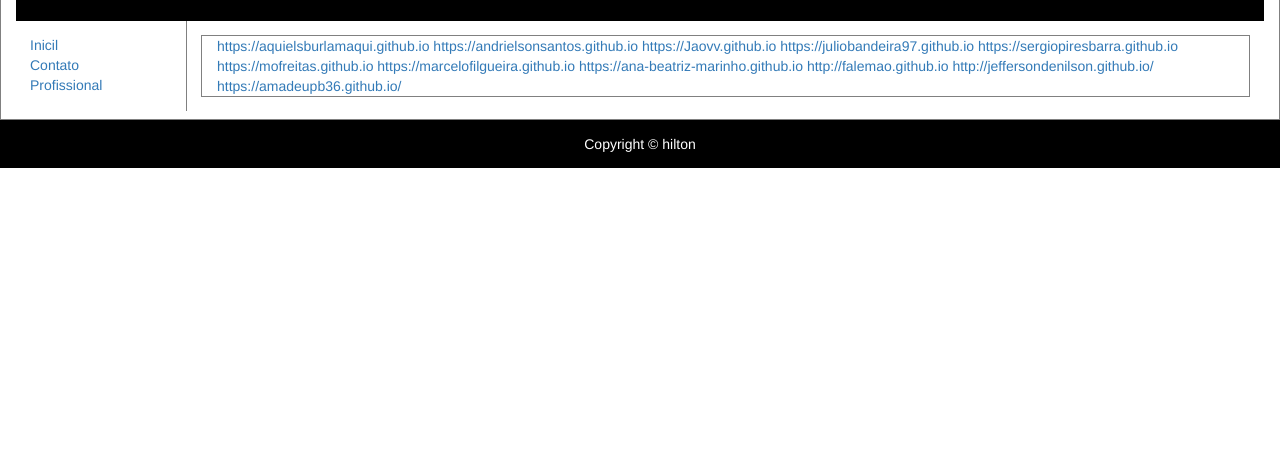
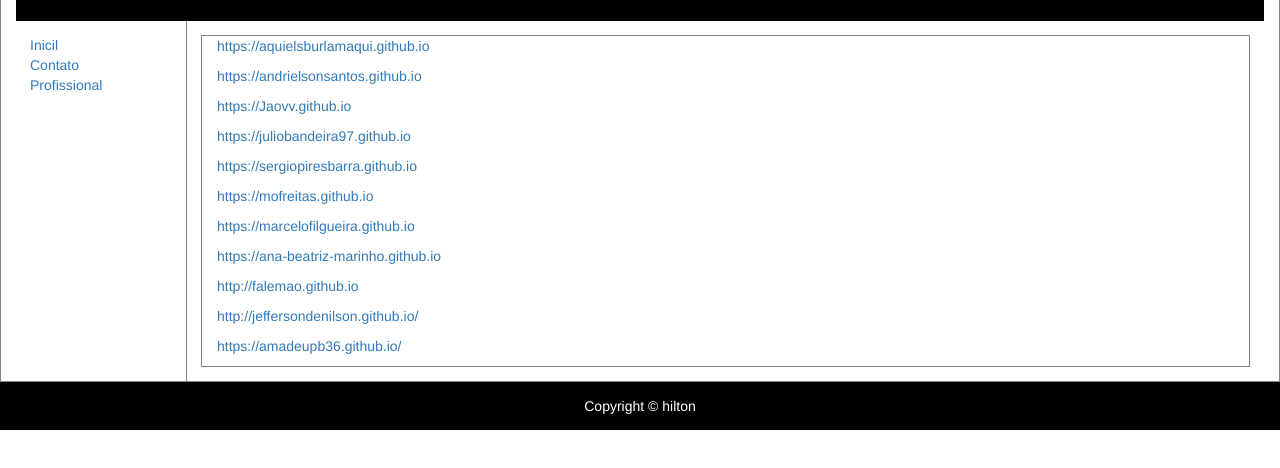
Before and after one commit to hiltonjr/hiltonjr.github.io, a plain HTML site: page Link.html in a window 1280 px wide. Shown: the part 78-546 px from the top of the page. Drawn offline with nearby package versions, Linux system fonts and the light colour scheme.

```diff
--- a/Link.html
+++ b/Link.html
@@ -61,17 +61,17 @@
 
 <article>
   <div class="container">
-    <a href="https://aquielsburlamaqui.github.io">https://aquielsburlamaqui.github.io</a>
-    <a href="https://andrielsonsantos.github.io">https://andrielsonsantos.github.io</a>
-    <a href="https://Jaovv.github.io">https://Jaovv.github.io</a>
-    <a href="https://juliobandeira97.github.io/">https://juliobandeira97.github.io</a>
-    <a href="https://sergiopiresbarra.github.io/">https://sergiopiresbarra.github.io</a>
-    <a href="https://mofreitas.github.io/">https://mofreitas.github.io</a>
-    <a href="https://marcelofilgueira.github.io/">https://marcelofilgueira.github.io</a>
-    <a href="https://ana-beatriz-marinho.github.io/">https://ana-beatriz-marinho.github.io</a>
-    <a href="http://falemao.github.io/">http://falemao.github.io</a>
-    <a href="http://jeffersondenilson.github.io/">http://jeffersondenilson.github.io/</a>
-    <a href="https://amadeupb36.github.io/">https://amadeupb36.github.io/</a>
+    <p><a href="https://aquielsburlamaqui.github.io">https://aquielsburlamaqui.github.io</a></p>
+    <p><a href="https://andrielsonsantos.github.io">https://andrielsonsantos.github.io</a></p>
+    <p><a href="https://Jaovv.github.io">https://Jaovv.github.io</a></p>
+    <p><a href="https://juliobandeira97.github.io/">https://juliobandeira97.github.io</a></p>
+    <p><a href="https://sergiopiresbarra.github.io/">https://sergiopiresbarra.github.io</a></p>
+    <p><a href="https://mofreitas.github.io/">https://mofreitas.github.io</a></p>
+    <p><a href="https://marcelofilgueira.github.io/">https://marcelofilgueira.github.io</a></p>
+    <p><a href="https://ana-beatriz-marinho.github.io/">https://ana-beatriz-marinho.github.io</a></p>
+    <p><a href="http://falemao.github.io/">http://falemao.github.io</a></p>
+    <p><a href="http://jeffersondenilson.github.io/">http://jeffersondenilson.github.io/</a></p>
+    <p><a href="https://amadeupb36.github.io/">https://amadeupb36.github.io/</a></p>
 
       </div>
     </div>
```
